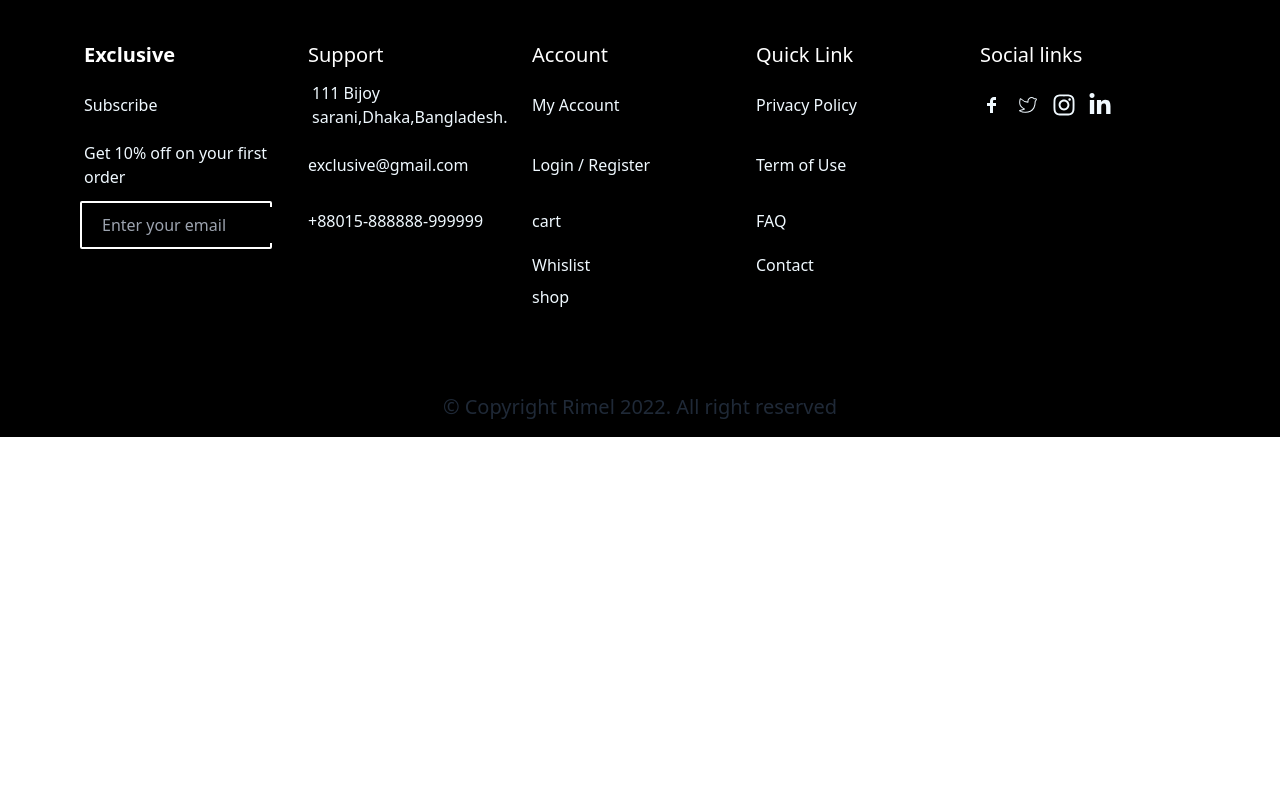
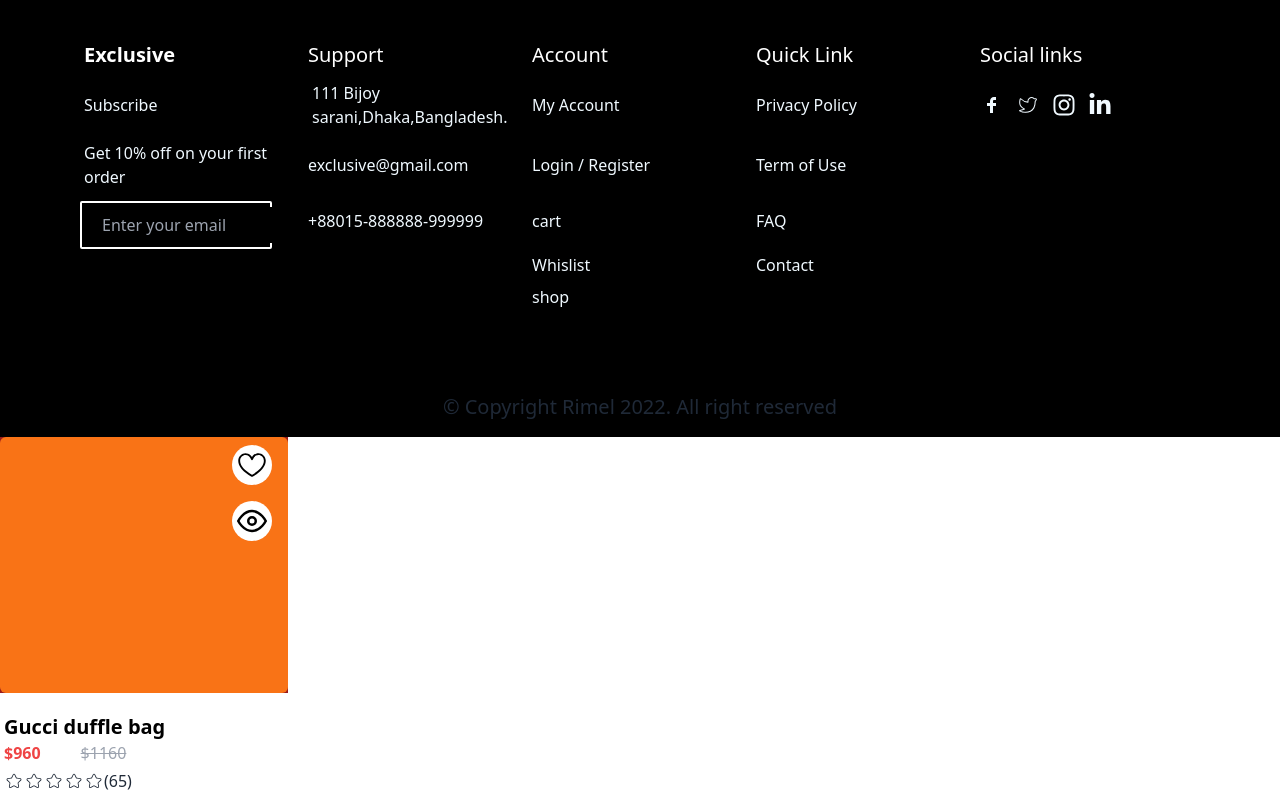
Before and after one commit to shivanshuhere/eComm-react, a React (Vite) app: page / in a window 1280 px wide. Shown: the part 563-1363 px from the top of the page. Before the commit the page ends 1000 px from the top, so only its background shows below. Built offline with nearby package versions, Linux system fonts and the light colour scheme.

Commit message:
creating a first card component

```diff
--- a/src/components/Product_card.jsx
+++ b/src/components/Product_card.jsx
@@ -1,12 +1,40 @@
 import React from 'react'
+import { CiStar } from "react-icons/ci";
+import { FiEye } from "react-icons/fi";
+
+
+import { GoHeart } from "react-icons/go";
+
 
 const Product_card = () => {
     return (
         <>
-    <div className='h-2/3 w-4/12 bg-red-800'>
-        <div className='h-3/5 w-full bg-orange-500 '>
+            <div className='h-80 w-72 bg-red-800 '>
+                <div className='h-4/5 w-full bg-orange-500 rounded-md flex items-start justify-end  '>
+                    <div className='h-24 w-10  mr-4 mt-2 flex justify-between  flex-col '  >
+                        <p className="bg-white h-10 rounded-full  flex items-center justify-center"  >
+                        <GoHeart className='text-3xl text-black font-bold' />
+
+                        </p>
+                        <p className="bg-white h-10 rounded-full flex items-center justify-center" ><FiEye  className='text-3xl text-black font-bold'  />
+
+
+                        </p>
                     </div>
-        <div className='h-2/5 bg-purple-700 w-full '>
+                </div>
+                <div className='h-1/3 bg-white w-full pt-5 pl-1 '>
+                    <h2 className='text-black text-xl font-semibold' >Gucci duffle bag</h2>
+                    <div className='flex items-center gap-10 justify-start'>
+                        <h3 className='text-red-500 font-semibold'>$960</h3>
+                        <h3 className='text-gray-400  stroke-black line-through'>$1160</h3>
+                    </div>
+                    <div className='flex items-center mt-1'>
+                        <CiStar className='text-xl' />
+                        <CiStar className='text-xl' />
+                        <CiStar className='text-xl' />
+                        <CiStar className='text-xl' />
+                        <CiStar className='text-xl' />
+                        (65)</div>
                 </div>
             </div>
         </>
```
Also changed, not shown: design/Fill_Eye.png (added), design/Fill_Heart.png (added). Lines whose indentation alone changed are shown as unchanged.
